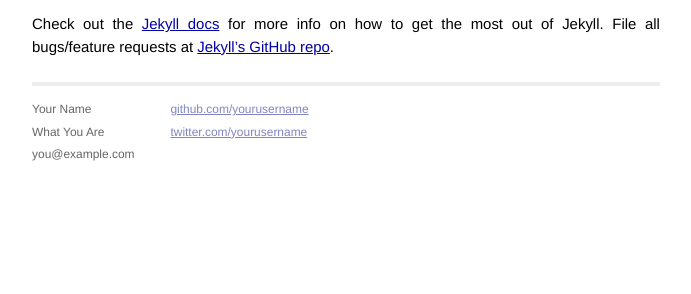
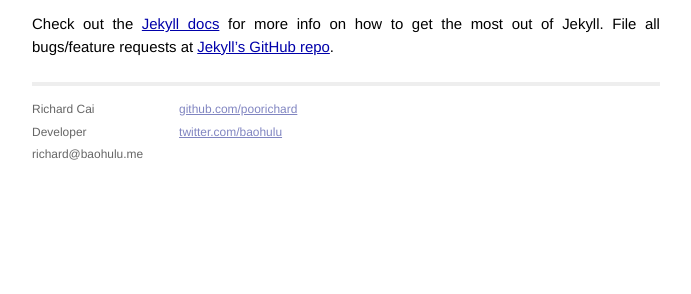
Before and after one commit to poorichard/poorichard.github.io, a Jekyll site: the page built from _posts/2014-02-15-welcome-to-jekyll.markdown, in a window 1280 px wide. Shown: the part 411-705 px from the top of the page, without its empty margins (294-985 px from the left). Built offline with Jekyll 4.4.1, drawn with Linux system fonts in a browser that asks for light colours; Markdown is read by kramdown in place of the engine named in the settings.

```diff
--- a/_layouts/default.html
+++ b/_layouts/default.html
@@ -26,15 +26,15 @@
           <div class="footer">
             <div class="contact">
               <p>
-                Your Name<br />
-                What You Are<br />
-                you@example.com
+                Richard Cai<br />
+                Developer<br />
+                richard@baohulu.me
               </p>
             </div>
             <div class="contact">
               <p>
-                <a href="https://github.com/yourusername">github.com/yourusername</a><br />
-                <a href="https://twitter.com/yourusername">twitter.com/yourusername</a><br />
+                <a href="https://github.com/poorichard">github.com/poorichard</a><br />
+                <a href="https://twitter.com/baohulu">twitter.com/baohulu</a><br />
               </p>
             </div>
           </div>
--- a/index.html
+++ b/index.html
@@ -1,6 +1,6 @@
 ---
 layout: default
-title: Your New Jekyll Site
+title: The Daughter Of Time
 ---
 
 <div id="home">
```
